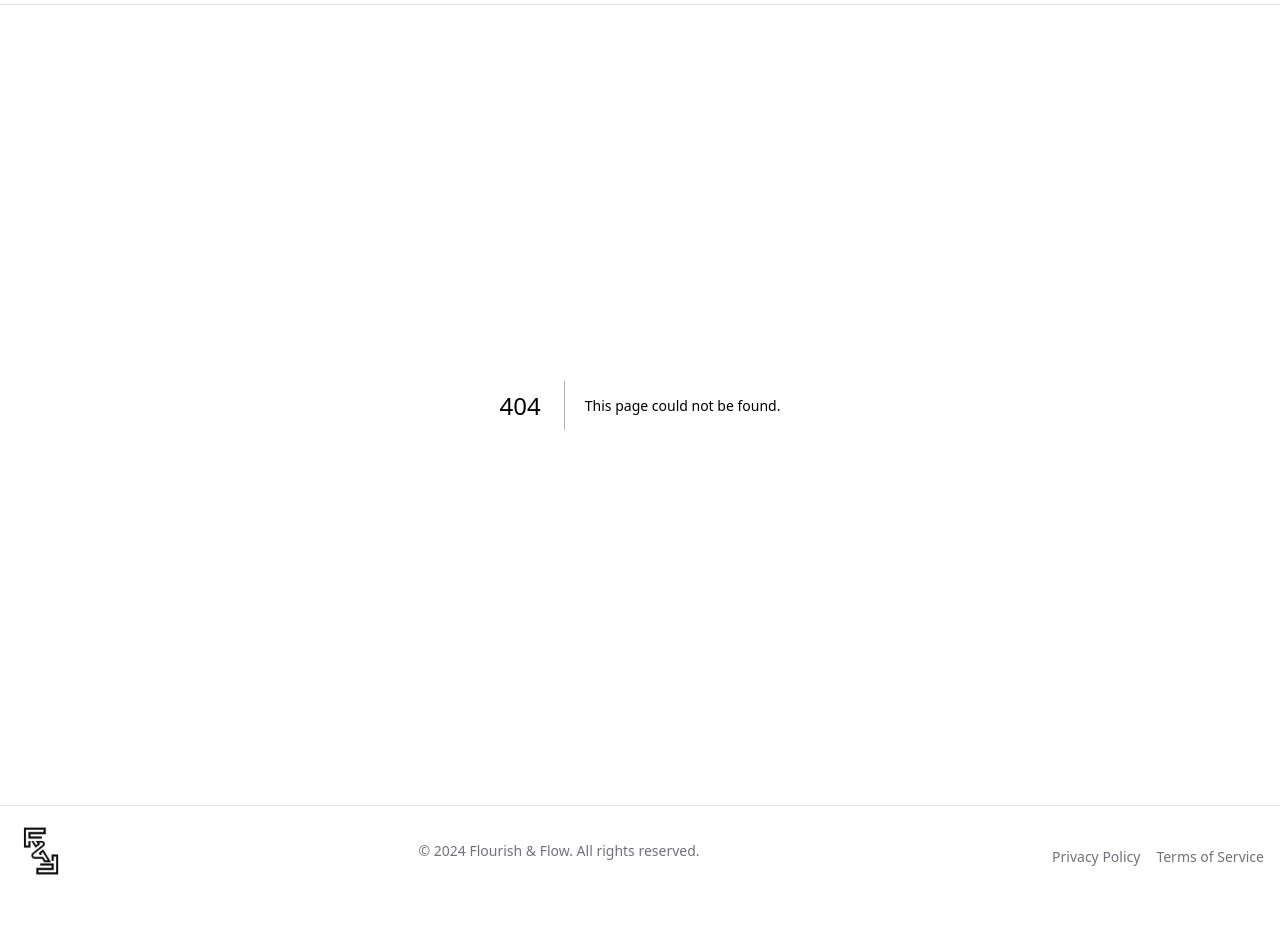
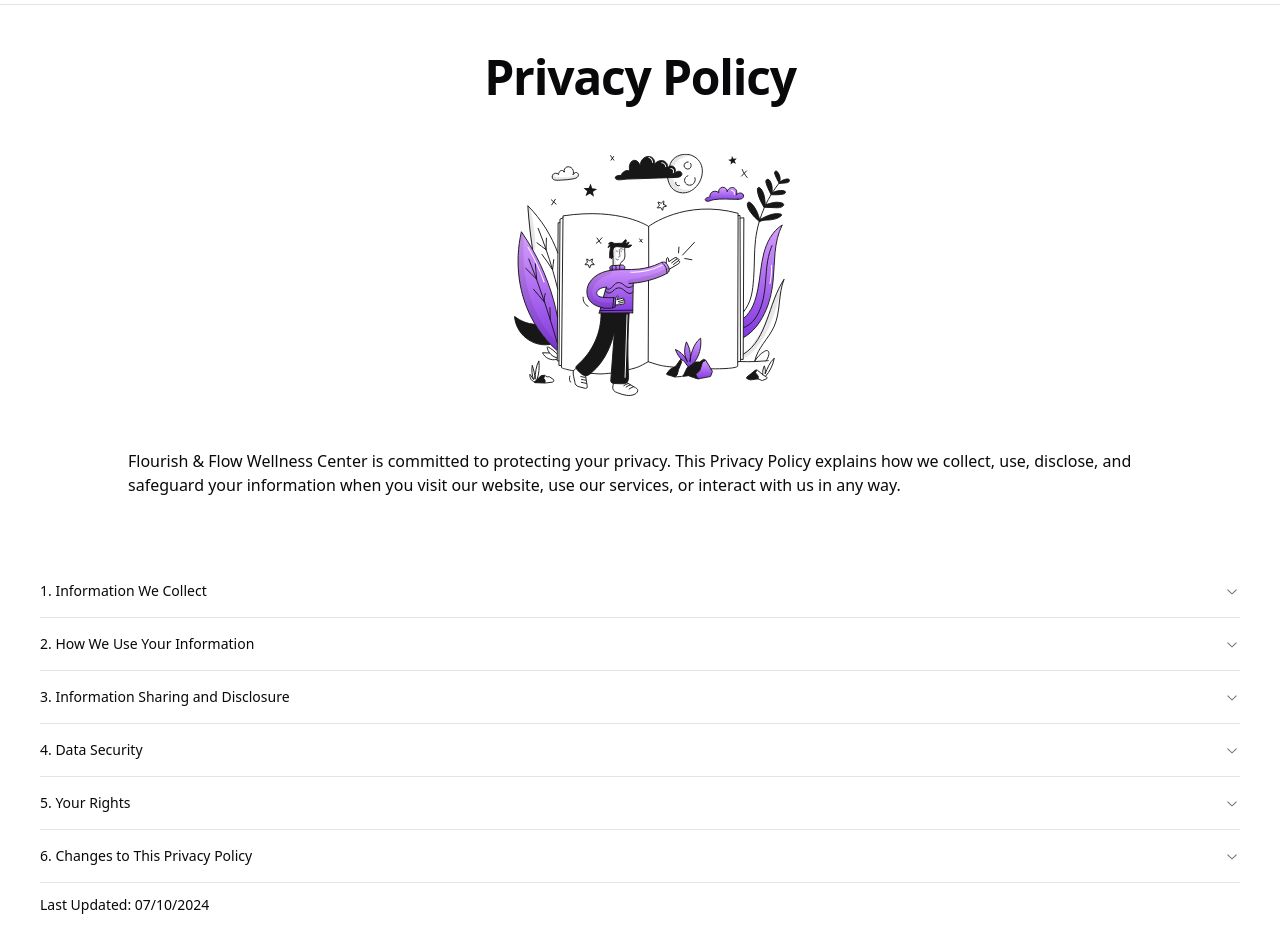
Before and after one commit to AlexKyriacou/software-deployment-evolution-project, a Next.js app: page /legal/privacy-policy in a window 1280 px wide. Before the commit this address had no page. Shown: the part 60-1012 px from the top of the page. Before the commit the page ends 968 px from the top, so only its background shows below. Built offline with nearby package versions, Linux system fonts and the light colour scheme.

Commit message:
Add Privacy Policy Page

```diff
--- /dev/null
+++ b/src/app/legal/privacy-policy/page.tsx
@@ -0,0 +1,17 @@
+"use client";
+import { HeroSection } from "@/app/legal/components/hero-section";
+import { privacyPolicyConfig } from "../config";
+import { ContentSection } from "@/app/legal/components/content-section";
+import Subtitle from "@/components/common/subtitle";
+
+export default function PrivacyPolicyPage() {
+  return (
+    <div className="mx-auto mb-10 max-w-7xl px-10">
+      <HeroSection config={privacyPolicyConfig} />
+      <ContentSection sections={privacyPolicyConfig.sections} />
+      <Subtitle className="mt-3 text-sm">
+        {privacyPolicyConfig.heroSection.lastUpdated.text}
+      </Subtitle>
+    </div>
+  );
+}
```
